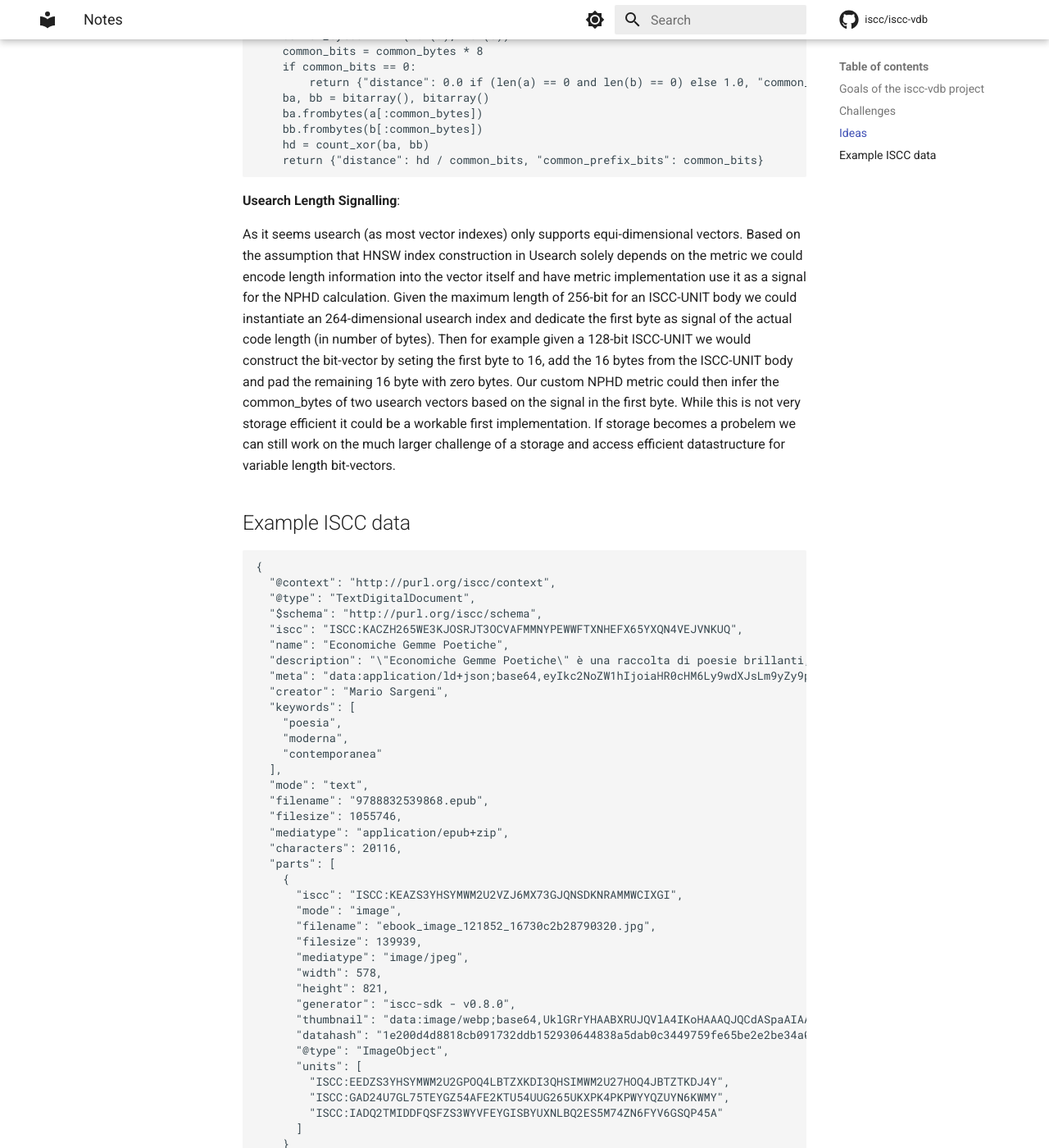
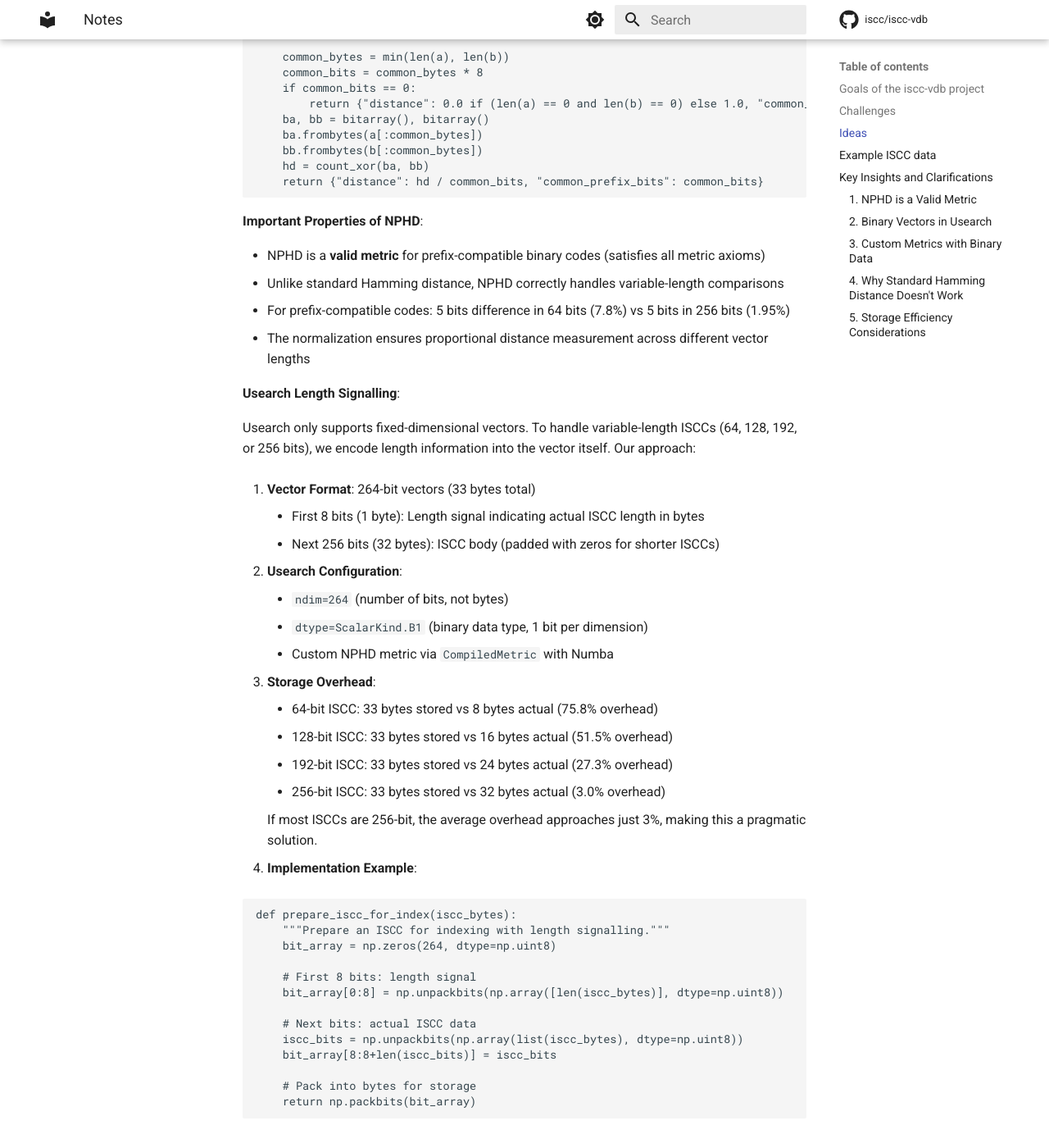
Before and after one commit to iscc/iscc-search, an MkDocs documentation site: the page built from docs/notes.md, in a window 1280 px wide and 1400 px high, scrolled down 1466 px. Shown: the whole window at 82% size. Built offline with MkDocs 1.6.1 and Material for MkDocs 9.7.7, drawn with Linux system fonts in a browser that asks for light colours; comment, search, counter and statistics services are not loaded; some of the changed text lies outside the part shown.

Commit message:
docs: update notes with NPHD and Usearch insights
- Clarify NPHD is a valid metric for prefix-compatible codes
- Document correct Usearch binary vector configuration (ndim=264 bits, dtype=B1)
- Add complete custom metric implementation example
- Explain why standard Hamming distance fails for variable-length vectors
- Include accurate storage overhead calculations (33 bytes total, not 264)
- Add key insights to prevent future misunderstandings

````diff
--- a/docs/notes.md
+++ b/docs/notes.md
@@ -57,18 +57,55 @@
     return {"distance": hd / common_bits, "common_prefix_bits": common_bits}
 ```
 
+**Important Properties of NPHD**:
+
+- NPHD is a **valid metric** for prefix-compatible binary codes (satisfies all metric axioms)
+- Unlike standard Hamming distance, NPHD correctly handles variable-length comparisons
+- For prefix-compatible codes: 5 bits difference in 64 bits (7.8%) vs 5 bits in 256 bits (1.95%)
+- The normalization ensures proportional distance measurement across different vector lengths
+
 **Usearch Length Signalling**:
 
-As it seems usearch (as most vector indexes) only supports equi-dimensional vectors. Based on the assumption
-that HNSW index construction in Usearch solely depends on the metric we could encode length information into the
-vector itself and have metric implementation use it as a signal for the NPHD calculation. Given the maximum
-length of 256-bit for an ISCC-UNIT body we could instantiate an 264-dimensional usearch index and dedicate the
-first byte as signal of the actual code length (in number of bytes). Then for example given a 128-bit ISCC-UNIT
-we would construct the bit-vector by seting the first byte to 16, add the 16 bytes from the ISCC-UNIT body and
-pad the remaining 16 byte with zero bytes. Our custom NPHD metric could then infer the common_bytes of two
-usearch vectors based on the signal in the first byte. While this is not very storage efficient it could be a
-workable first implementation. If storage becomes a probelem we can still work on the much larger challenge of a
-storage and access efficient datastructure for variable length bit-vectors.
+Usearch only supports fixed-dimensional vectors. To handle variable-length ISCCs (64, 128, 192, or 256 bits), we
+encode length information into the vector itself. Our approach:
+
+1. **Vector Format**: 264-bit vectors (33 bytes total)
+
+    - First 8 bits (1 byte): Length signal indicating actual ISCC length in bytes
+    - Next 256 bits (32 bytes): ISCC body (padded with zeros for shorter ISCCs)
+
+2. **Usearch Configuration**:
+
+    - `ndim=264` (number of bits, not bytes)
+    - `dtype=ScalarKind.B1` (binary data type, 1 bit per dimension)
+    - Custom NPHD metric via `CompiledMetric` with Numba
+
+3. **Storage Overhead**:
+
+    - 64-bit ISCC: 33 bytes stored vs 8 bytes actual (75.8% overhead)
+    - 128-bit ISCC: 33 bytes stored vs 16 bytes actual (51.5% overhead)
+    - 192-bit ISCC: 33 bytes stored vs 24 bytes actual (27.3% overhead)
+    - 256-bit ISCC: 33 bytes stored vs 32 bytes actual (3.0% overhead)
+
+    If most ISCCs are 256-bit, the average overhead approaches just 3%, making this a pragmatic solution.
+
+4. **Implementation Example**:
+
+```python
+def prepare_iscc_for_index(iscc_bytes):
+    """Prepare an ISCC for indexing with length signalling."""
+    bit_array = np.zeros(264, dtype=np.uint8)
+
+    # First 8 bits: length signal
+    bit_array[0:8] = np.unpackbits(np.array([len(iscc_bytes)], dtype=np.uint8))
+
+    # Next bits: actual ISCC data
+    iscc_bits = np.unpackbits(np.array(list(iscc_bytes), dtype=np.uint8))
+    bit_array[8:8+len(iscc_bits)] = iscc_bits
+
+    # Pack into bytes for storage
+    return np.packbits(bit_array)
+```
 
 ## Example ISCC data
 
@@ -167,3 +204,83 @@
   ]
 }
 ```
+
+## Key Insights and Clarifications
+
+### 1. **NPHD is a Valid Metric**
+
+NPHD satisfies all metric axioms (non-negativity, identity, symmetry, triangle inequality) when used with
+prefix-compatible binary codes. This means it will work correctly with HNSW indexing without degrading search
+quality.
+
+### 2. **Binary Vectors in Usearch**
+
+- Use `ndim` to specify the number of **bits**, not bytes
+- Use `dtype=ScalarKind.B1` for binary data (1 bit per dimension)
+- Data is packed 8 bits per byte using `np.packbits`/`np.unpackbits`
+- For 264-bit vectors: `ndim=264`, which stores as 33 bytes
+
+### 3. **Custom Metrics with Binary Data**
+
+Usearch supports custom metrics for binary vectors through:
+
+- Python: `CompiledMetric` with Numba-compiled functions
+- C/C++: Functions matching `usearch_metric_t` signature
+- Rust: `MetricFunction::B1X8Metric` implementations
+
+Example implementation:
+
+```python
+from numba import cfunc, types, carray
+from usearch.index import CompiledMetric, MetricKind, MetricSignature
+
+@cfunc(types.float32(types.CPointer(types.uint8), types.CPointer(types.uint8)))
+def nphd_metric(a_ptr, b_ptr):
+    # Each vector is 33 bytes (264 bits / 8)
+    a_bytes = carray(a_ptr, 33)
+    b_bytes = carray(b_ptr, 33)
+
+    # First byte contains length signal
+    len_a = a_bytes[0]
+    len_b = b_bytes[0]
+    common_bytes = min(len_a, len_b)
+
+    if common_bytes == 0:
+        return 1.0 if (len_a != 0 or len_b != 0) else 0.0
+
+    # Calculate Hamming distance over common prefix
+    hamming_dist = 0
+    for i in range(1, common_bytes + 1):
+        xor_result = a_bytes[i] ^ b_bytes[i]
+        while xor_result:  # Brian Kernighan's algorithm
+            hamming_dist += 1
+            xor_result &= xor_result - 1
+
+    return hamming_dist / (common_bytes * 8.0)
+
+metric = CompiledMetric(
+    pointer=nphd_metric.address,
+    kind=MetricKind.Unknown,
+    signature=MetricSignature.ArrayArray
+)
+```
+
+### 4. **Why Standard Hamming Distance Doesn't Work**
+
+Standard Hamming distance treats all bit differences equally, regardless of vector length:
+
+- 5 bits different in 64-bit vectors = distance of 5
+- 5 bits different in 256-bit vectors = distance of 5
+
+This fails to capture that 5/64 (7.8%) is more significant than 5/256 (1.95%). NPHD normalizes by the common
+prefix length, providing proportional distance measurement.
+
+### 5. **Storage Efficiency Considerations**
+
+The length signalling approach with 33-byte vectors is efficient when:
+
+- Most ISCCs are 256-bit (only 3% overhead)
+- Simplicity is prioritized over absolute minimal storage
+- You need a single index rather than managing multiple indices
+
+For datasets with mostly shorter ISCCs, consider alternative approaches like separate indices per ISCC length.
````
Also changed, not shown: other parts of docs/notes.md (+6 -6 lines).
